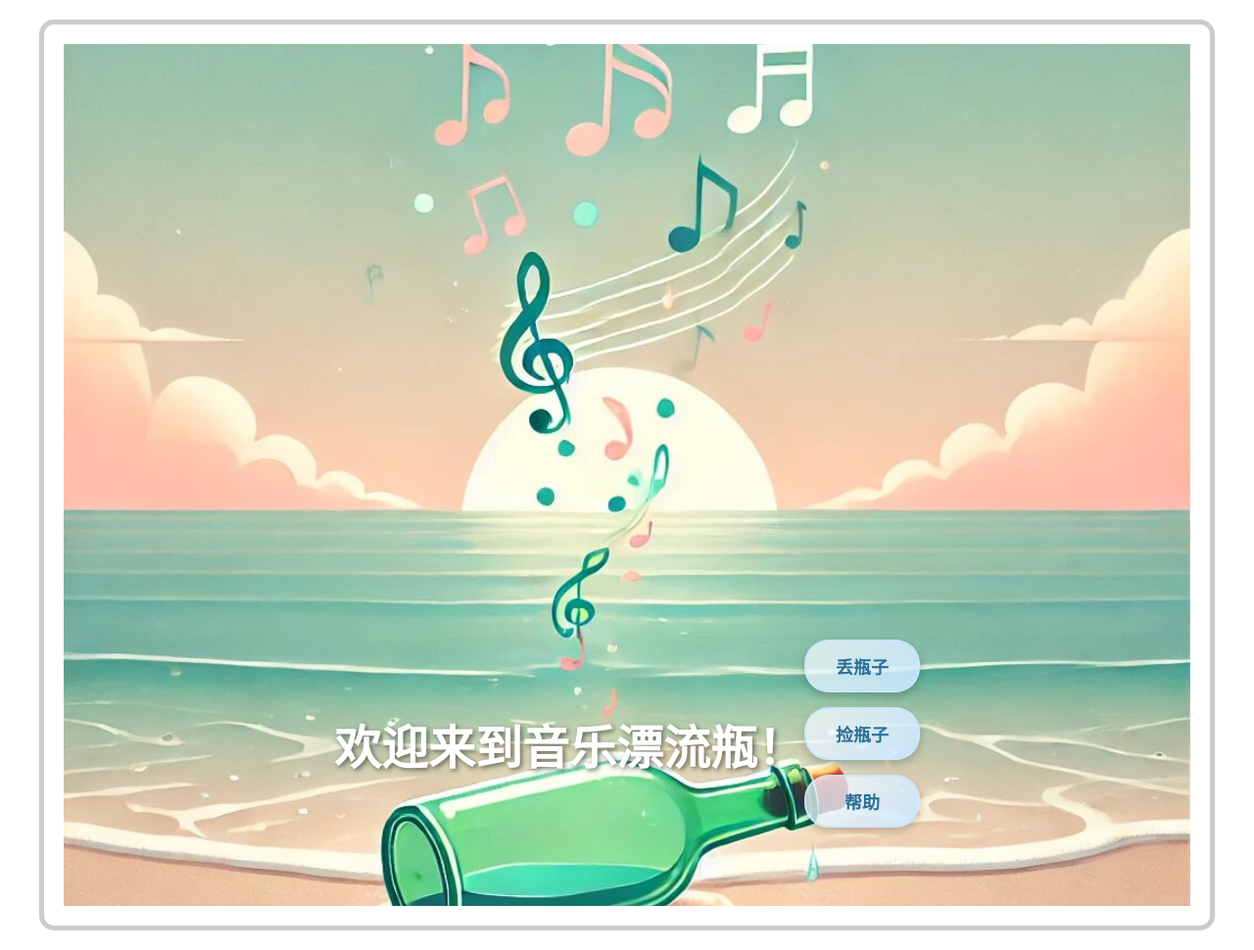
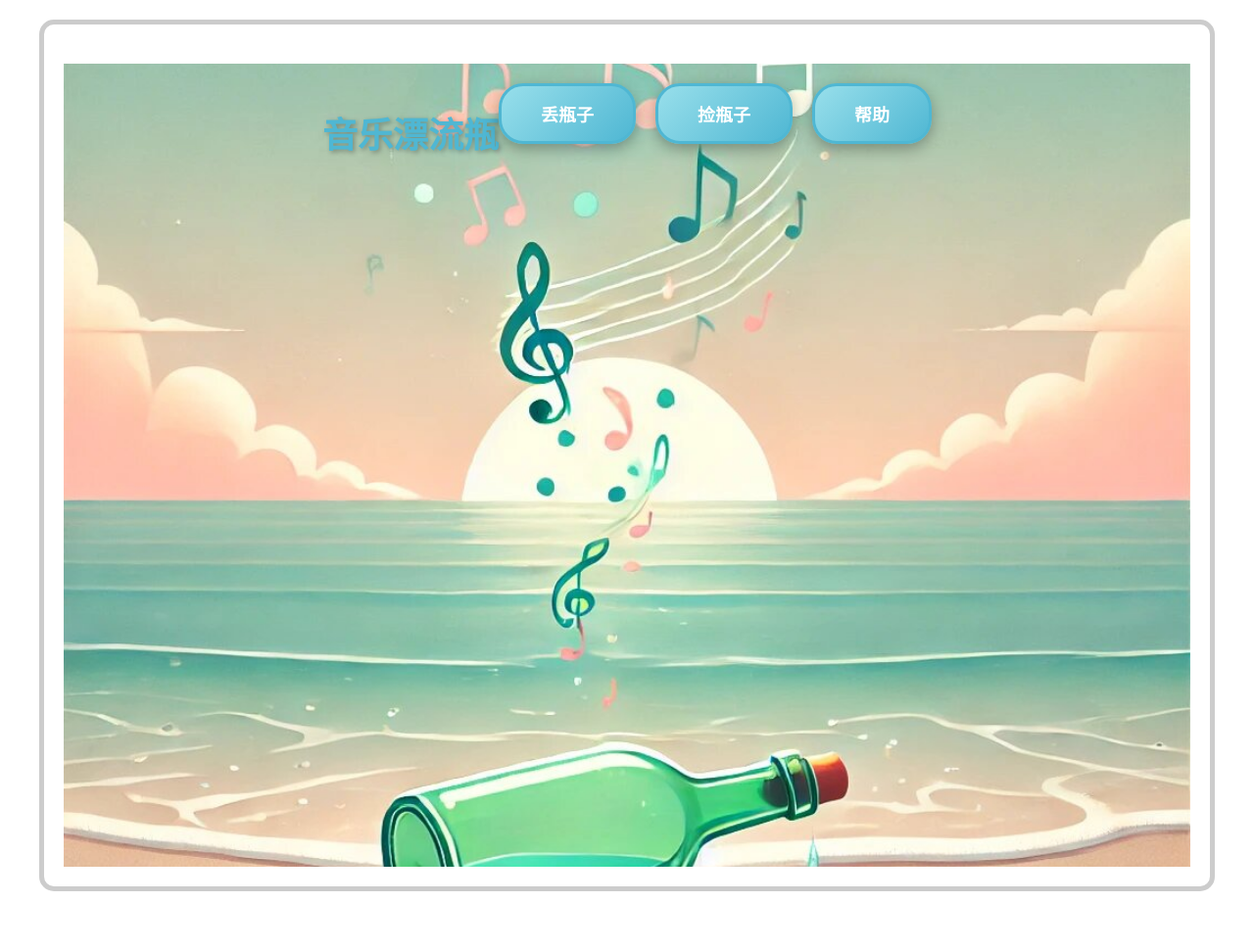
Before and after one commit to Yu560Ai/MusicBottle, a Flask app: page / in a window 1280 px wide. Shown: the whole page at 98% size. After the commit the page ends 910 px from the top, so only its background shows below. Run offline with Flask 3, Linux system fonts and the light colour scheme.

Commit message:
调整按键和标题位置

```diff
--- a/static/styles.css
+++ b/static/styles.css
@@ -34,51 +34,57 @@ body {
     position: relative;
     width: 100%;
     height: 100vh;
-    background-image: url('/static/bottle.jpg'); /* 替换为你的背景图路径 */
+    background-image: url('/static/bottle.jpg'); /* 背景图路径 */
     background-size: cover;
     background-position: center;
     display: flex;
     justify-content: center;
-    align-items: flex-end; /* 按钮稍微靠下 */
+    align-items: flex-start; /* 标题在上方 */
     text-align: center;
-    padding-bottom: 80px; /* 给按钮和底部增加一些间距 */
+    padding-top: 20px; /* 上方增加间距 */
 }
 
-/* Button container styles */
+/* General container styling */
+.hero-container {
+    text-align: center; /* 标题和按钮居中 */
+    margin-top: 20px; /* 与顶部保持距离 */
+}
+
+/* Title styling */
+.hero-container h1 {
+    font-size: 36px; /* 增大标题字体 */
+    font-weight: bold; /* 加粗标题 */
+    color: #4fb7d3; /* 标题颜色，与背景图协调 */
+    margin-bottom: 30px; /* 标题和按钮之间的间距 */
+    text-shadow: 2px 2px 5px rgba(0, 0, 0, 0.3); /* 添加阴影以增强可读性 */
+}
+
+/* Button container for alignment */
 .button-container {
     display: flex;
-    flex-direction: column;
-    gap: 15px;
-    text-align: center;
+    justify-content: center; /* 按钮水平居中 */
+    gap: 20px; /* 按钮之间的间距 */
 }
 
-/* Button styles */
+/* Unified button styling */
 .button-container button {
-    padding: 12px 30px;
-    font-size: 18px;
-    font-weight: bold;
-    background: linear-gradient(135deg, rgba(255, 255, 255, 0.7), rgba(200, 230, 255, 0.9)); /* 清新渐变背景 */
-    color: #2a6f97; /* 柔和的深蓝绿色 */
-    border: 2px solid rgba(200, 230, 255, 0.8); /* 边框颜色与背景匹配 */
-    border-radius: 25px;
-    cursor: pointer;
-    box-shadow: 0 4px 8px rgba(0, 0, 0, 0.2); /* 轻柔阴影 */
-    transition: transform 0.2s ease, background-color 0.3s ease, box-shadow 0.3s ease;
+    padding: 15px 40px; /* 增大按钮的内边距 */
+    font-size: 18px; /* 提升字体大小 */
+    font-weight: bold; /* 加粗字体 */
+    background: linear-gradient(135deg, #98dfeb, #4fb7d3); /* 渐变背景，符合主题 */
+    color: #fff; /* 白色文字颜色 */
+    border: 3px solid #4fb7d3; /* 边框颜色 */
+    border-radius: 25px; /* 圆角按钮样式 */
+    cursor: pointer; /* 鼠标样式 */
+    box-shadow: 0 5px 15px rgba(0, 0, 0, 0.3); /* 增加阴影效果 */
+    transition: transform 0.2s ease, background 0.3s ease; /* 添加轻微动画 */
 }
 
-/* Button hover effects */
-.button-container button:hover {
-    background: linear-gradient(135deg, rgba(255, 255, 255, 0.9), rgba(200, 250, 255, 1)); /* 更亮的渐变 */
-    box-shadow: 0 6px 12px rgba(0, 0, 0, 0.3); /* 增加阴影 */
-    transform: translateY(-3px); /* 悬停时轻微向上移动 */
+/* Button hover and active effects */
+.button-container button:active {
+    transform: scale(0.95); /* 按下按钮时轻微缩小 */
 }
 
-/* Button active effects */
-.button-container button:active {
-    background: linear-gradient(135deg, rgba(180, 210, 230, 0.9), rgba(200, 230, 250, 1)); /* 按下时略深的背景 */
-    box-shadow: 0 2px 6px rgba(0, 0, 0, 0.2); /* 阴影减弱 */
-    transform: translateY(2px); /* 按下时略微下移 */
-}
 
 
 /* Popup styles */
--- a/templates/index.html
+++ b/templates/index.html
@@ -10,7 +10,7 @@
 <body>
     <div class="outer-container">
         <div class="hero-container">
-            <h1>欢迎来到音乐漂流瓶！</h1>
+            <h1>音乐漂流瓶</h1>
             <div class="button-container">
                 <button onclick="showSendBottlePopup()">丢瓶子</button>
                 <button onclick="pickBottle()">捡瓶子</button>
```
